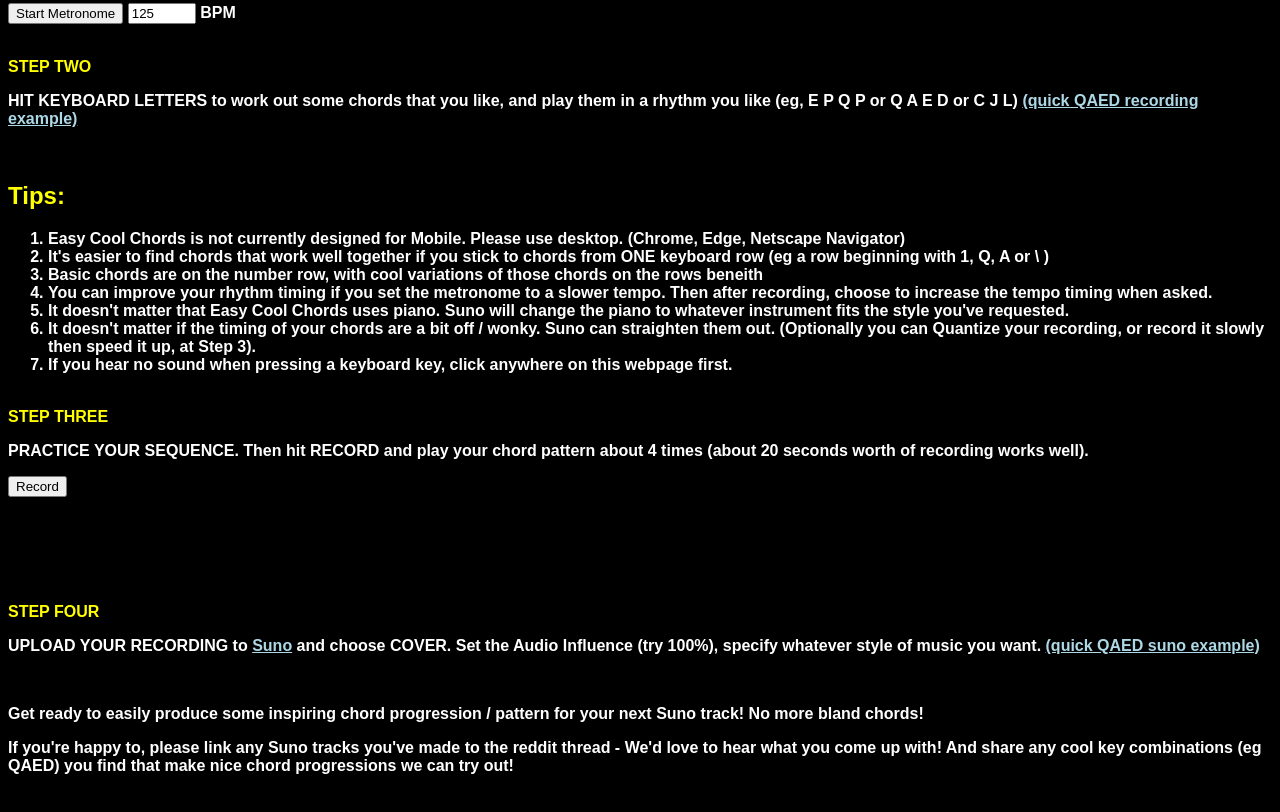
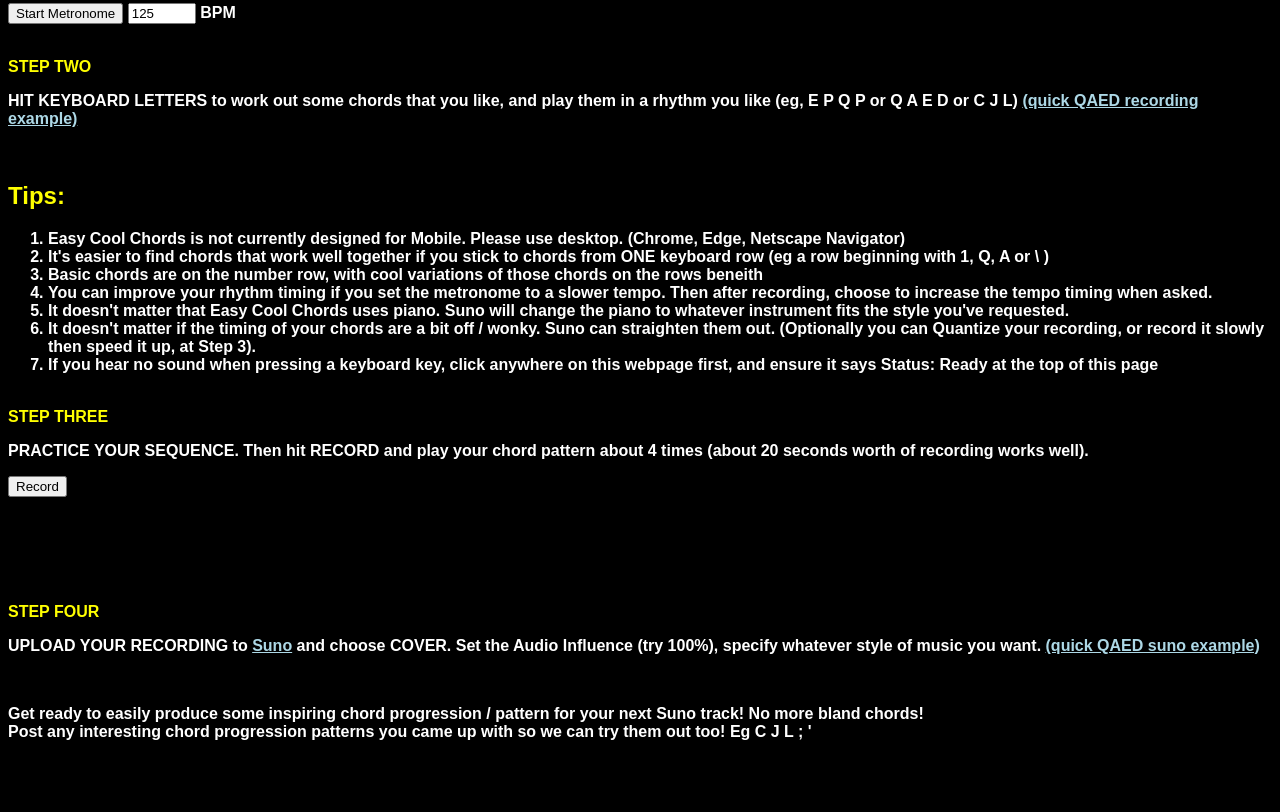
Before and after one commit to globalmultitechltd/easycoolchords, a plain HTML site: page index.html in a window 1280 px wide. Shown: the part 340-1152 px from the top of the page. Drawn offline with Linux system fonts and the light colour scheme; no server answers.

Commit message:
Add files via upload

```diff
--- a/index.html
+++ b/index.html
@@ -44,7 +44,7 @@
         <li>You can improve your rhythm timing if you set the metronome to a slower tempo. Then after recording, choose to increase the tempo timing when asked.
         <li>It doesn't matter that Easy Cool Chords uses piano. Suno will change the piano to whatever instrument fits the style you've requested.
         <li>It doesn't matter if the timing of your chords are a bit off / wonky. Suno can straighten them out. (Optionally you can Quantize your recording, or record it slowly then speed it up, at Step 3).
-        <li>If you hear no sound when pressing a keyboard key, click anywhere on this webpage first.
+        <li>If you hear no sound when pressing a keyboard key, click anywhere on this webpage first, and ensure it says Status: Ready at the top of this page
       <label>
       <br>
 
@@ -85,8 +85,11 @@
 
 
 <p><br>
-  <p style="text-align: left;">Get ready to easily produce some inspiring chord progression / pattern for your next Suno track! No more bland chords!</p>
-  <p style="text-align: left;">If you're happy to, please link any Suno tracks you've made to the reddit thread - We'd love to hear what you come up with! And share any cool key combinations (eg QAED) you find that make nice chord progressions we can try out!</p>
+  <p style="text-align: left;">Get ready to easily produce some inspiring chord progression / pattern for your next Suno track! No more bland chords!
+    <br>
+    Post any interesting chord progression patterns you came up with so we can try them out too! Eg C J L ; '</p>
+
+
 </body>
 
 
```
